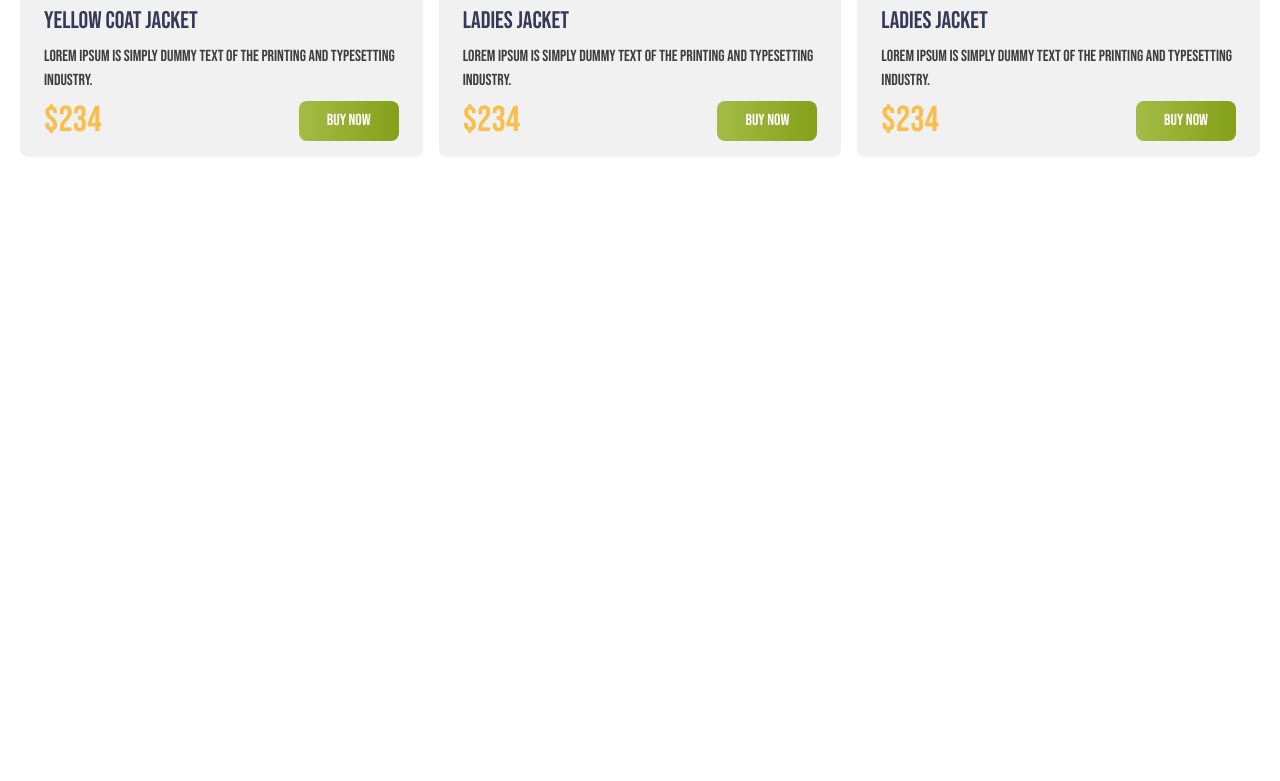
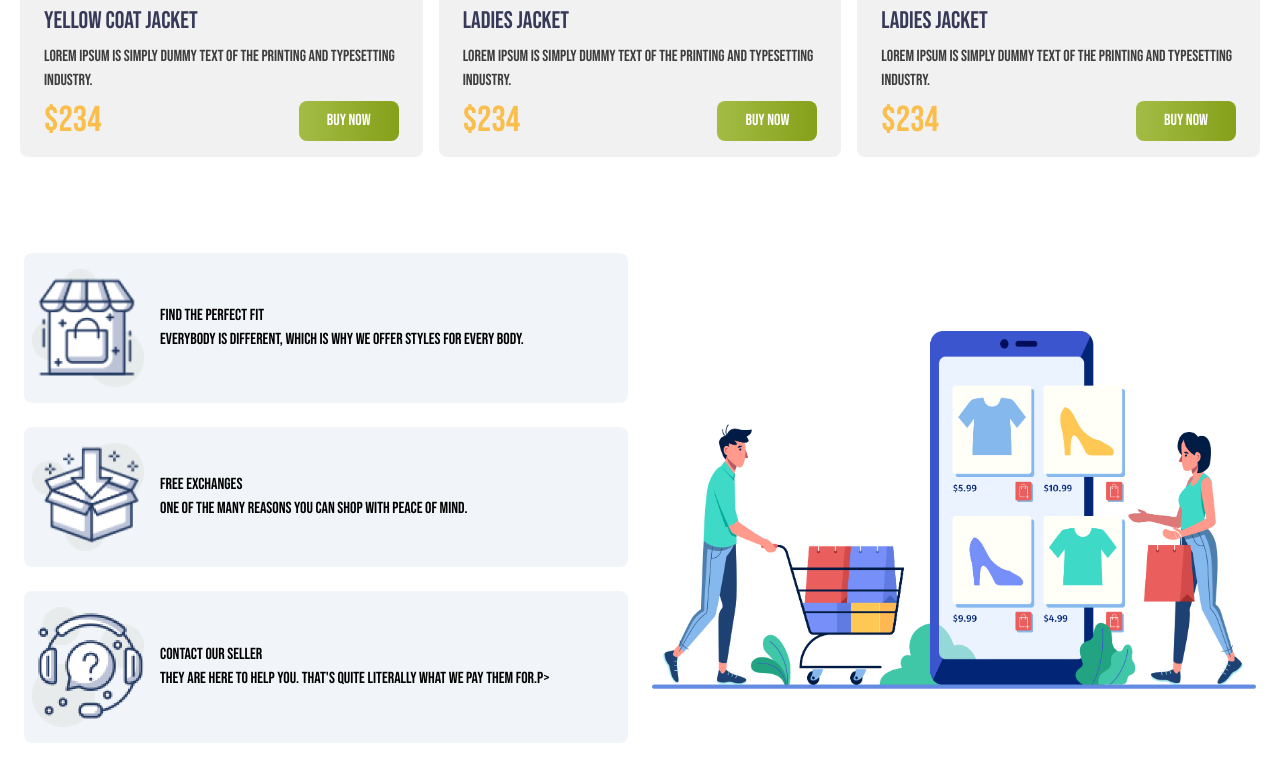
Before and after one commit to MdBulbulAhmedT/penguin-fashion, a plain HTML site: page index.html in a window 1280 px wide. Shown: the part 2278-3059 px from the top of the page. Before the commit the page ends 2531 px from the top, so only its background shows below. Drawn offline with nearby package versions, Linux system fonts and the light colour scheme.

Commit message:
added the about section

```diff
--- a/index.html
+++ b/index.html
@@ -38,9 +38,11 @@
             <!-- Banner section start -->
             <div class="flex flex-col md:flex-row my-20 items-center justify-between px-5">
                 <div class="md:w-2/4">
-                    <h1 class="text-5xl text-[#363958] mb-4"><span class="text-[#FABE4C]">Be the Penguins</span> <br>of Winter</h1>
+                    <h1 class="text-5xl text-[#363958] mb-4"><span class="text-[#FABE4C]">Be the Penguins</span> <br>of
+                        Winter</h1>
                     <p class="mb-4">Lorem Ipsum is simply dummy text of the printing <br>and typesetting industry.</p>
-                    <button class="bg-gradient-to-r from-[#A4BC46] to-[#85A019] px-7 py-2 rounded-lg text-[#fff]">BUY NOW</button>
+                    <button class="bg-gradient-to-r from-[#A4BC46] to-[#85A019] px-7 py-2 rounded-lg text-[#fff]">BUY
+                        NOW</button>
                 </div>
                 <div class="md:w-2/4">
                     <img class="w-full" src="images/model.png" alt="">
@@ -60,28 +62,37 @@
                 <div class="bg-[#F1F1F1] px-6 py-4 rounded-lg">
                     <img src="images/jacket-1.png" alt="">
                     <h2 class="text-2xl my-2 text-[#363958]">Yellow Coat Jacket</h2>
-                    <p class="text-[#3E3E3E] mb-2">Lorem Ipsum is simply dummy text of the printing and typesetting industry.</p>
+                    <p class="text-[#3E3E3E] mb-2">Lorem Ipsum is simply dummy text of the printing and typesetting
+                        industry.</p>
                     <div class="flex items-center justify-between">
                         <p class="text-4xl text-[#FABE4C]">$234</p>
-                        <button class="bg-gradient-to-r from-[#A4BC46] to-[#85A019] px-7 py-2 rounded-lg text-[#fff]">BUY NOW</button>
+                        <button
+                            class="bg-gradient-to-r from-[#A4BC46] to-[#85A019] px-7 py-2 rounded-lg text-[#fff]">BUY
+                            NOW</button>
                     </div>
                 </div>
                 <div class="bg-[#F1F1F1] px-6 py-4 rounded-lg">
                     <img src="images/jacket-2.png" alt="">
                     <h2 class="text-2xl my-2 text-[#363958]">Ladies Jacket</h2>
-                    <p  class="text-[#3E3E3E] mb-2">Lorem Ipsum is simply dummy text of the printing and typesetting industry.</p>
+                    <p class="text-[#3E3E3E] mb-2">Lorem Ipsum is simply dummy text of the printing and typesetting
+                        industry.</p>
                     <div class="flex items-center justify-between">
                         <p class="text-4xl text-[#FABE4C]">$234</p>
-                        <button  class="bg-gradient-to-r from-[#A4BC46] to-[#85A019] px-7 py-2 rounded-lg text-[#fff]">BUY NOW</button>
+                        <button
+                            class="bg-gradient-to-r from-[#A4BC46] to-[#85A019] px-7 py-2 rounded-lg text-[#fff]">BUY
+                            NOW</button>
                     </div>
                 </div>
-                <div  class="bg-[#F1F1F1] px-6 py-4 rounded-lg">
+                <div class="bg-[#F1F1F1] px-6 py-4 rounded-lg">
                     <img src="images/jacket-3.png" alt="">
                     <h2 class="text-2xl my-2 text-[#363958]">Ladies Jacket</h2>
-                    <p class="text-[#3E3E3E] mb-2">Lorem Ipsum is simply dummy text of the printing and typesetting industry.</p>
+                    <p class="text-[#3E3E3E] mb-2">Lorem Ipsum is simply dummy text of the printing and typesetting
+                        industry.</p>
                     <div class="flex items-center justify-between">
                         <p class="text-4xl text-[#FABE4C]">$234</p>
-                        <button  class="bg-gradient-to-r from-[#A4BC46] to-[#85A019] px-7 py-2 rounded-lg text-[#fff]">BUY NOW</button>
+                        <button
+                            class="bg-gradient-to-r from-[#A4BC46] to-[#85A019] px-7 py-2 rounded-lg text-[#fff]">BUY
+                            NOW</button>
                     </div>
                 </div>
             </div>
@@ -95,33 +106,81 @@
                 <div class="bg-[#F1F1F1] px-6 py-4 rounded-lg">
                     <img src="images/jacket-4.png" alt="">
                     <h2 class="text-2xl my-2 text-[#363958]">Yellow Coat Jacket</h2>
-                    <p class="text-[#3E3E3E] mb-2">Lorem Ipsum is simply dummy text of the printing and typesetting industry.</p>
+                    <p class="text-[#3E3E3E] mb-2">Lorem Ipsum is simply dummy text of the printing and typesetting
+                        industry.</p>
                     <div class="flex items-center justify-between">
                         <p class="text-4xl text-[#FABE4C]">$234</p>
-                        <button class="bg-gradient-to-r from-[#A4BC46] to-[#85A019] px-7 py-2 rounded-lg text-[#fff]">BUY NOW</button>
+                        <button
+                            class="bg-gradient-to-r from-[#A4BC46] to-[#85A019] px-7 py-2 rounded-lg text-[#fff]">BUY
+                            NOW</button>
                     </div>
                 </div>
                 <div class="bg-[#F1F1F1] px-6 py-4 rounded-lg">
                     <img src="images/jacket-5.png" alt="">
                     <h2 class="text-2xl my-2 text-[#363958]">Ladies Jacket</h2>
-                    <p  class="text-[#3E3E3E] mb-2">Lorem Ipsum is simply dummy text of the printing and typesetting industry.</p>
+                    <p class="text-[#3E3E3E] mb-2">Lorem Ipsum is simply dummy text of the printing and typesetting
+                        industry.</p>
                     <div class="flex items-center justify-between">
                         <p class="text-4xl text-[#FABE4C]">$234</p>
-                        <button  class="bg-gradient-to-r from-[#A4BC46] to-[#85A019] px-7 py-2 rounded-lg text-[#fff]">BUY NOW</button>
+                        <button
+                            class="bg-gradient-to-r from-[#A4BC46] to-[#85A019] px-7 py-2 rounded-lg text-[#fff]">BUY
+                            NOW</button>
                     </div>
                 </div>
-                <div  class="bg-[#F1F1F1] px-6 py-4 rounded-lg">
+                <div class="bg-[#F1F1F1] px-6 py-4 rounded-lg">
                     <img src="images/jacket-6.png" alt="">
                     <h2 class="text-2xl my-2 text-[#363958]">Ladies Jacket</h2>
-                    <p class="text-[#3E3E3E] mb-2">Lorem Ipsum is simply dummy text of the printing and typesetting industry.</p>
+                    <p class="text-[#3E3E3E] mb-2">Lorem Ipsum is simply dummy text of the printing and typesetting
+                        industry.</p>
                     <div class="flex items-center justify-between">
                         <p class="text-4xl text-[#FABE4C]">$234</p>
-                        <button  class="bg-gradient-to-r from-[#A4BC46] to-[#85A019] px-7 py-2 rounded-lg text-[#fff]">BUY NOW</button>
+                        <button
+                            class="bg-gradient-to-r from-[#A4BC46] to-[#85A019] px-7 py-2 rounded-lg text-[#fff]">BUY
+                            NOW</button>
                     </div>
                 </div>
             </div>
         </section>
         <!-- Mens section End -->
+
+        <!-- About section start -->
+        <section class="mb-11">
+            <div class="flex flex-col md:flex-row items-center justify-between gap-6 px-6">
+                <div class="md:w-[50%]">
+                    <div class="flex items-center gap-4 mb-6 bg-slate-100 px-2 py-4 rounded-lg">
+                        <div>
+                            <img class="w-28" src="icons/house.png" alt="">
+                        </div>
+                        <div>
+                            <h2>Find the Perfect Fit</h2>
+                            <p>Everybody is different, which is why we offer styles for every body.</p>
+                        </div>
+                    </div>
+                    <div class="flex items-center gap-4 mb-6 bg-slate-100 px-2 py-4 rounded-lg">
+                        <div>
+                            <img class="w-28" src="icons/box.png" alt="">
+                        </div>
+                        <div>
+                            <h2>Free Exchanges</h2>
+                            <p>One of the many reasons you can shop with peace of mind.</p>
+                        </div>
+                    </div>
+                    <div class="flex items-center gap-4 mb-6 bg-slate-100 px-2 py-4 rounded-lg">
+                        <div>
+                            <img class="w-28" src="icons/question.png" alt="">
+                        </div>
+                        <div>
+                            <h2>Contact Our Seller</h2>
+                            <p>They are here to help you. That's quite literally what we pay them for.p>
+                        </div>
+                    </div>
+                </div>
+                <div class="md:w-[50%]">
+                    <img src="images/shopping.png" alt="">
+                </div>
+            </div>
+        </section>
+        <!-- About section end -->
     </main>
     <!-- Main -->
 </body>
```
Lines whose indentation alone changed are shown as unchanged.
